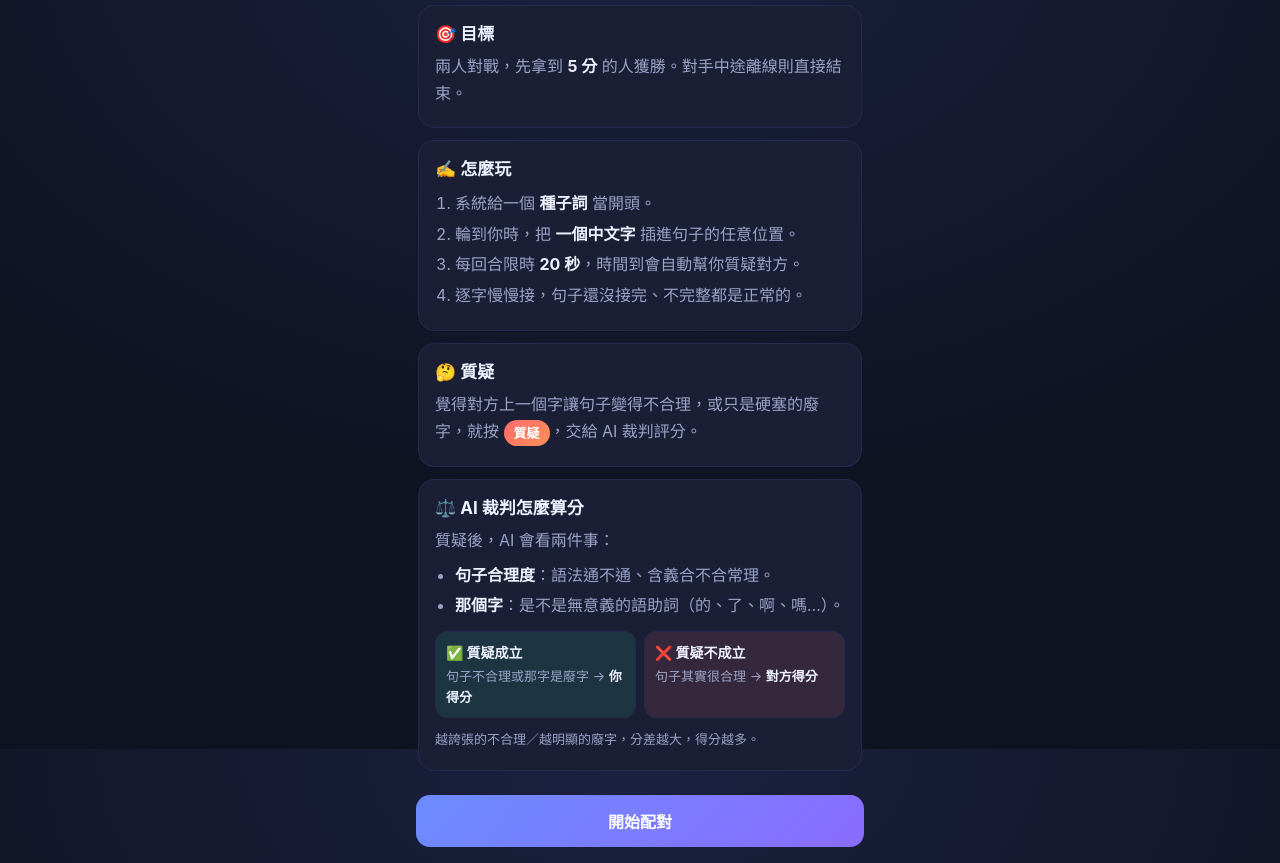
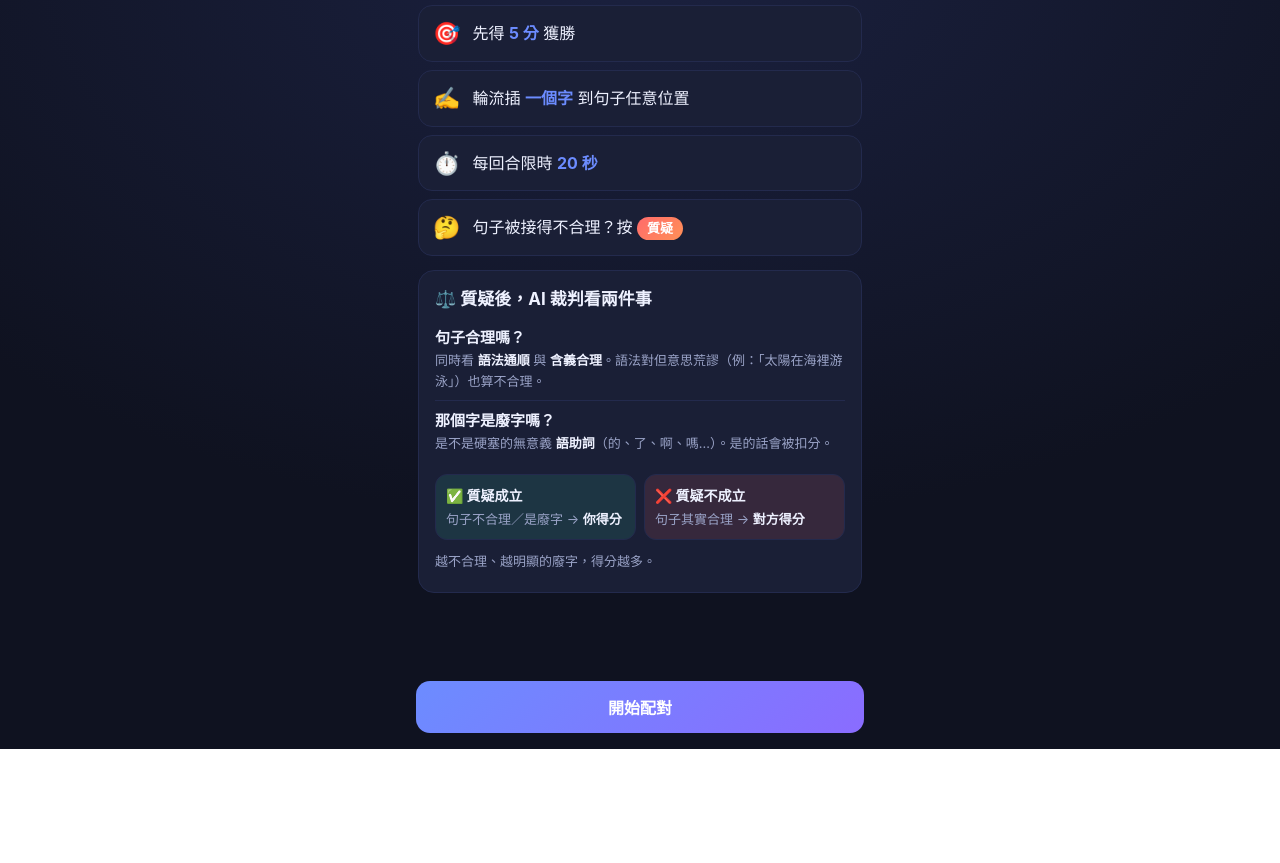
Before and after one commit to funtuan/one-word-chain, a website: page public/index.html in a window 1280 px wide. Both pictures are taken after a click on the button "遊戲說明". Shown: the part 51-914 px from the top of the page. After the commit the page ends 800 px from the top, so only its background shows below. Drawn offline with Linux system fonts and the light colour scheme.

Commit message:
Refactor game help section layout and styles for improved clarity and usability

```diff
--- a/public/index.html
+++ b/public/index.html
@@ -26,47 +26,44 @@
           <h2>遊戲說明</h2>
         </header>
         <div class="help-body">
-          <div class="help-block">
-            <h3>🎯 目標</h3>
-            <p>兩人對戰，先拿到 <b>5 分</b> 的人獲勝。對手中途離線則直接結束。</p>
-          </div>
+          <ul class="help-list">
+            <li><span class="hi">🎯</span><span>先得 <b>5 分</b> 獲勝</span></li>
+            <li><span class="hi">✍️</span><span>輪流插 <b>一個字</b> 到句子任意位置</span></li>
+            <li><span class="hi">⏱️</span><span>每回合限時 <b>20 秒</b></span></li>
+            <li>
+              <span class="hi">🤔</span>
+              <span>句子被接得不合理？按 <span class="pill danger">質疑</span></span>
+            </li>
+          </ul>
 
           <div class="help-block">
-            <h3>✍️ 怎麼玩</h3>
-            <ol>
-              <li>系統給一個 <b>種子詞</b> 當開頭。</li>
-              <li>輪到你時，把 <b>一個中文字</b> 插進句子的任意位置。</li>
-              <li>每回合限時 <b>20 秒</b>，時間到會自動幫你質疑對方。</li>
-              <li>逐字慢慢接，句子還沒接完、不完整都是正常的。</li>
-            </ol>
-          </div>
+            <h3>⚖️ 質疑後，AI 裁判看兩件事</h3>
+            <div class="criteria">
+              <div class="crit">
+                <div class="crit-name">句子合理嗎？</div>
+                <div class="crit-desc">
+                  同時看 <b>語法通順</b> 與 <b>含義合理</b>。語法對但意思荒謬（例：「太陽在海裡游泳」）也算不合理。
+                </div>
+              </div>
+              <div class="crit">
+                <div class="crit-name">那個字是廢字嗎？</div>
+                <div class="crit-desc">
+                  是不是硬塞的無意義 <b>語助詞</b>（的、了、啊、嗎…）。是的話會被扣分。
+                </div>
+              </div>
+            </div>
 
-          <div class="help-block">
-            <h3>🤔 質疑</h3>
-            <p>
-              覺得對方上一個字讓句子變得不合理，或只是硬塞的廢字，就按
-              <span class="pill danger">質疑</span>，交給 AI 裁判評分。
-            </p>
-          </div>
-
-          <div class="help-block">
-            <h3>⚖️ AI 裁判怎麼算分</h3>
-            <p>質疑後，AI 會看兩件事：</p>
-            <ul>
-              <li><b>句子合理度</b>：語法通不通、含義合不合常理。</li>
-              <li><b>那個字</b>：是不是無意義的語助詞（的、了、啊、嗎…）。</li>
-            </ul>
             <div class="verdict-cards">
               <div class="vc win">
                 <div class="vc-title">✅ 質疑成立</div>
-                <div class="vc-desc">句子不合理或那字是廢字 → <b>你得分</b></div>
+                <div class="vc-desc">句子不合理／是廢字 → <b>你得分</b></div>
               </div>
               <div class="vc lose">
                 <div class="vc-title">❌ 質疑不成立</div>
-                <div class="vc-desc">句子其實很合理 → <b>對方得分</b></div>
+                <div class="vc-desc">句子其實合理 → <b>對方得分</b></div>
               </div>
             </div>
-            <p class="help-note">越誇張的不合理／越明顯的廢字，分差越大，得分越多。</p>
+            <p class="help-note">越不合理、越明顯的廢字，得分越多。</p>
           </div>
         </div>
         <button id="btn-help-play" class="primary">開始配對</button>
--- a/public/style.css
+++ b/public/style.css
@@ -143,6 +143,32 @@ button:disabled {
   -webkit-overflow-scrolling: touch;
   padding: 4px 2px 12px;
 }
+.help-list {
+  list-style: none;
+  margin: 0 0 14px;
+  padding: 0;
+}
+.help-list li {
+  display: flex;
+  align-items: center;
+  gap: 12px;
+  padding: 12px 14px;
+  background: var(--panel);
+  border: 1px solid var(--panel-2);
+  border-radius: 14px;
+  margin-bottom: 8px;
+  font-size: 16px;
+  line-height: 1.4;
+}
+.help-list .hi {
+  font-size: 22px;
+  flex: 0 0 26px;
+  text-align: center;
+}
+.help-list b {
+  color: var(--accent);
+}
+
 .help-block {
   background: var(--panel);
   border: 1px solid var(--panel-2);
@@ -181,6 +207,30 @@ button:disabled {
 .pill.danger {
   background: linear-gradient(135deg, var(--danger), #ff9057);
 }
+.criteria {
+  margin: 4px 0 12px;
+}
+.crit {
+  padding: 8px 0;
+  border-bottom: 1px solid var(--panel-2);
+}
+.crit:last-child {
+  border-bottom: none;
+}
+.crit-name {
+  font-weight: 700;
+  font-size: 15px;
+  margin-bottom: 3px;
+}
+.crit-desc {
+  font-size: 13px;
+  color: var(--muted);
+  line-height: 1.6;
+}
+.crit-desc b {
+  color: var(--text);
+}
+
 .verdict-cards {
   display: flex;
   gap: 8px;
```
